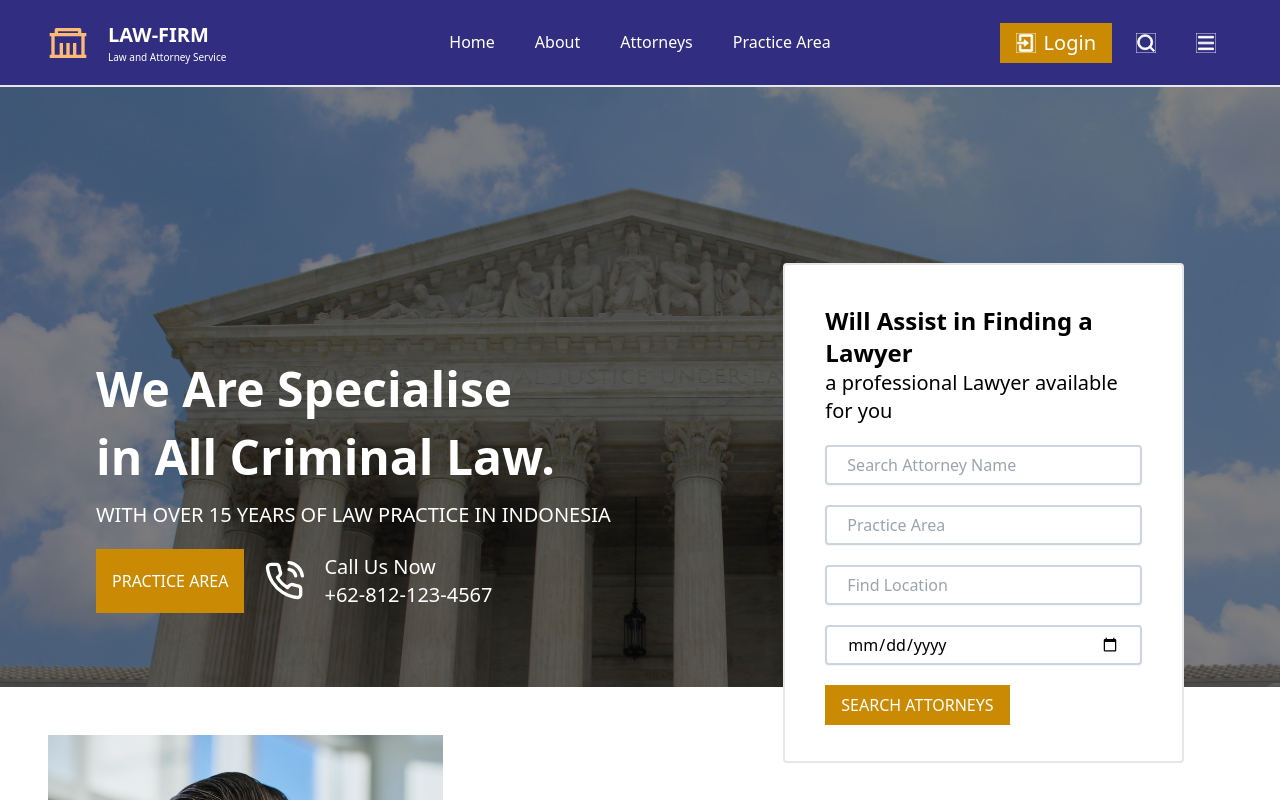
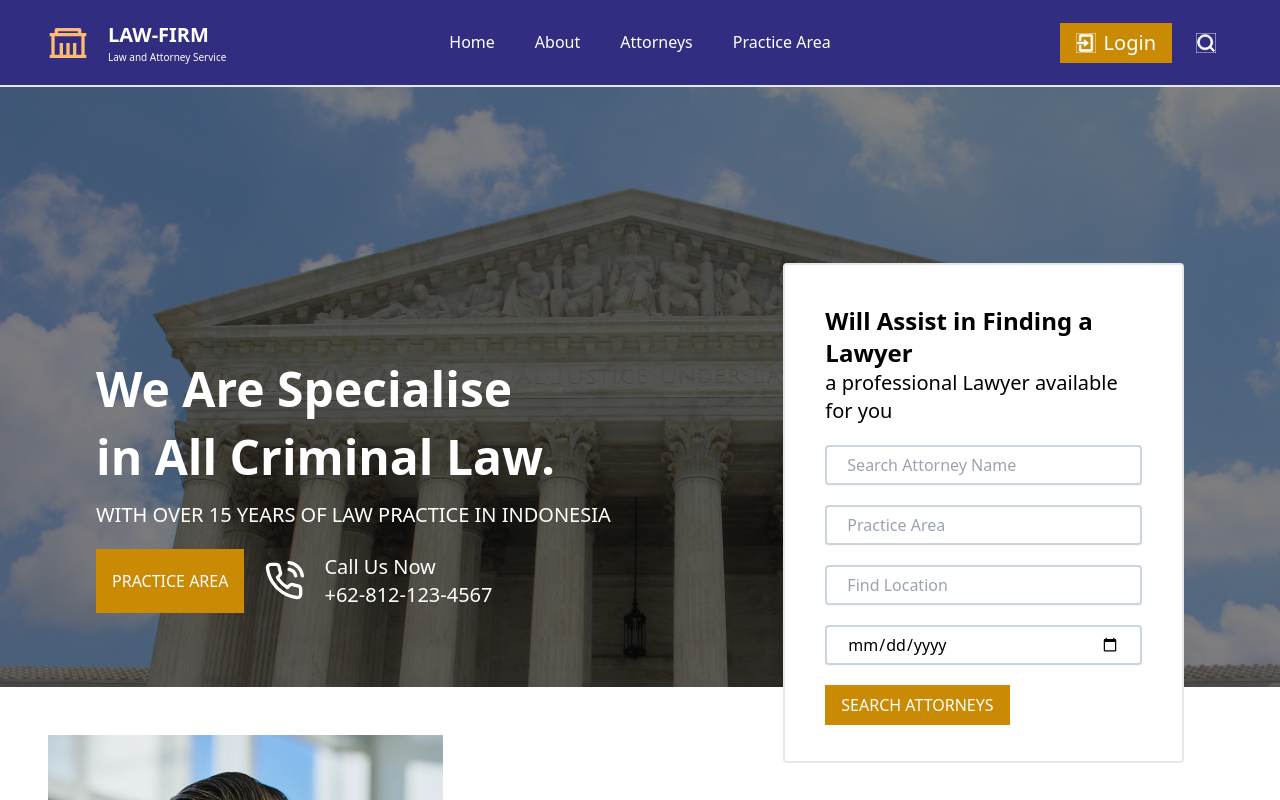
Before and after one commit to novianmw/Law-firm, a React (Vite) app: page / in a window 1280 px wide. Shown: the top 800 px of the page. Built offline with nearby package versions, Linux system fonts and the light colour scheme.

Commit message:
update responsive design,  and Navbar Hamburger

```diff
--- a/src/components/Navbar.tsx
+++ b/src/components/Navbar.tsx
@@ -1,17 +1,23 @@
-import { RiGovernmentLine, RiLoginBoxLine, RiMenuLine, RiSearchLine } from "react-icons/ri";
+import { RiGovernmentLine, RiLoginBoxLine, RiMenuLine, RiSearchLine, RiCloseLine } from "react-icons/ri";
 import Button from "./Button";
+import { useState } from "react";
 
 export default function Navbar() {
+    const [toggle, setToggle] = useState(true)
+    const handleClick = () => {
+        setToggle((prev) => !prev)
+    }
     return (
-        <div className="w-full flex justify-between items-center px-6 md:px-12 py-5 border-b-2 bg-indigo-900">
+        <div className="w-full flex flex-col justify-center items-start px-6 md:px-12 py-5 h-full border-b-2 bg-indigo-900">
+            <div className="w-full flex justify-between items-center">
                 <div className="flex items-center gap-5 md:w-1/3">
-                <RiGovernmentLine className="text-orange-300 w-5 h-5 md:w-10 md:h-10 "/>
+                    <RiGovernmentLine className="text-orange-300 w-6 h-6 md:w-10 md:h-10 "/>
                     <div className="flex flex-col items-start">
                         <h1 className="text-white font-bold text-[16px] md:text-[20px]">LAW-FIRM</h1>
                         <p className="text-white font-normal text-[8px] md:text-[10px]">Law and Attorney Service</p>
                     </div>
                 </div>
-            <nav className="md:flex hidden">
+                <nav className="md:flex hidden w-full justify-center items-center">
                     <ul className="flex justify-between list-none gap-5 lg:gap-10">
                         <a href=""><li className="text-white border-b border-transparent hover:border-white hover:text-yellow-300">Home</li></a>
                         <a href=""><li className="text-white border-b border-transparent hover:border-white hover:text-yellow-300">About</li></a>
@@ -20,17 +26,32 @@ export default function Navbar() {
                     </ul>
                 </nav>
                 <div className="flex justify-end items-center md:gap-2 md:w-1/3">
-                <Button className="bg-yellow-600 text-[16px] md:text-[20px]">
+                    <Button className="hidden md:flex bg-yellow-600 text-[16px] md:text-[20px]">
                         <RiLoginBoxLine/>
                         Login
                     </Button>
                     <Button>
                         <RiSearchLine/>
                     </Button>
-                <Button>
-                    <RiMenuLine/>
+                    <Button className="md:hidden flex" onClick={handleClick}>
+                        {toggle ? <RiMenuLine/> : <RiCloseLine/>}
                     </Button>
                 </div>
             </div>
+            <div className="hidden items-start justify-start md:justify-end pt-3 w-full">
+                <form className="w-3/4 md:w-1/3" action="">
+                    <label htmlFor="search" className="sr-only">search</label>
+                    <input type="search" name="" id="" className="flex border rounded-lg py-1 md:py-2 pl-4 pr-5 w-full shadow-sm" />
+                </form>
+            </div>
+            <nav className={`${toggle ? 'hidden' : 'flex'} absolute top-[82px] z-10 w-full border-b-2 bg-indigo-900`}>
+                    <ul className="flex flex-col px-6 justify-between list-none">
+                        <a href=""><li className="text-white hover:underline underline-offset-4 decoration-white hover:text-yellow-300">Home</li></a>
+                        <a href=""><li className="text-white hover:underline underline-offset-4 decoration-white hover:text-yellow-300">About</li></a>
+                        <a href=""><li className="text-white hover:underline underline-offset-4 decoration-white hover:text-yellow-300">Attorneys</li></a>
+                        <a href=""><li className="text-white hover:underline underline-offset-4 decoration-white hover:text-yellow-300">Practice Area</li></a>
+                    </ul>
+            </nav>
+        </div>
     )
 }
```
Lines whose indentation alone changed are shown as unchanged.
